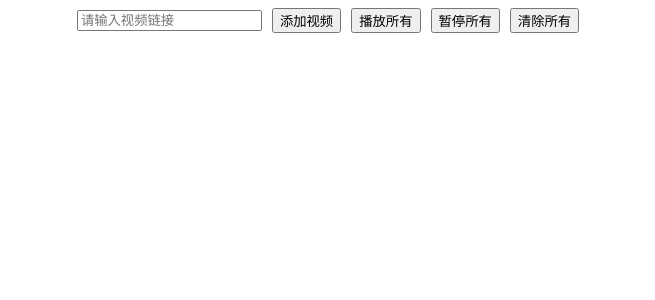
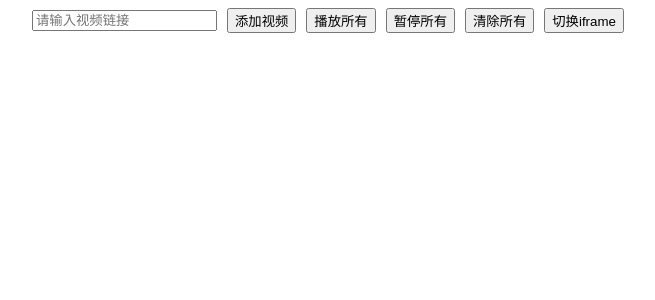
Before and after one commit to biliup-start/VideoPlayer, a Flask app: page / in a window 1280 px wide. Shown: the top 300 px of the page, without its empty margins (312-967 px from the left). Run offline with Flask 3, Linux system fonts and the light colour scheme; data that the repository does not hold is empty; some libraries are stand-ins or nearby versions.

Commit message:
修改首页显示
真最后一次修复

```diff
--- a/main.py
+++ b/main.py
@@ -83,14 +83,21 @@ def handle_bilibili(raw_link):
     return None
 
 # 检查输入是否只包含数字
-def handle_numeric(raw_link):
+def handle_numeric_bilibili(raw_link):
     if raw_link.isdigit():
         bilibili_link = f'https://live.bilibili.com/{raw_link}'
         stream_url = handle_bilibili(bilibili_link)
+        return stream_url
+    else:
+        return None
+
+def handle_numeric_iframe(raw_link):
+    if raw_link.isdigit():
+        bilibili_link = f'https://live.bilibili.com/{raw_link}'
         iframe_url = iframe_bilibili(bilibili_link)
-        return stream_url, iframe_url
+        return iframe_url
     else:
-        return None, None
+        return None
 
 # 定义处理iframe直播链接的函数
 def iframe_huya(raw_link):
@@ -123,9 +130,17 @@ def iframe():
 @app.route('/add_video', methods=['POST'])
 def add_video():
     raw_link = request.form.get('video_link')
-    bilibili_link = f'https://live.bilibili.com/{raw_link}'
-    stream_url = handle_bilibili(bilibili_link)
-    if stream_url and isinstance(stream_url, str):  # 确保stream_url是一个字符串
+    stream_url = (
+        handle_huya(raw_link) or
+        handle_douyu(raw_link) or
+        handle_twitch(raw_link) or
+        handle_douyin(raw_link) or
+        handle_cc(raw_link) or
+        handle_bilibili(raw_link) or
+        handle_numeric_bilibili(raw_link) or
+        raw_link
+    )
+    if stream_url:
         video_link = VideoLink(link=stream_url)
         db.session.add(video_link)
         db.session.commit()
@@ -136,15 +151,28 @@ def add_video():
 @app.route('/add_video_iframe', methods=['POST'])
 def add_video_iframe():
     raw_link = request.form.get('iframe_link')
-    bilibili_link = f'https://live.bilibili.com/{raw_link}'
-    iframe_url = iframe_bilibili(bilibili_link)
-    if iframe_url and isinstance(iframe_url, str):  # 确保iframe_url是一个字符串
-        iframe_link = iframeLink(link=iframe_url)
+    stream_url = (
+        iframe_huya(raw_link) or
+        iframe_bilibili(raw_link) or
+        handle_numeric_iframe(raw_link) or
+        raw_link
+    )
+    if stream_url:
+        iframe_link = iframeLink(link=stream_url)
         db.session.add(iframe_link)
         db.session.commit()
         return jsonify(id=iframe_link.id, link=iframe_link.link)
     else:
         return jsonify(error="无法获取 iframe 链接"), 400
+
+@app.route('/delete_video_iframe', methods=['POST'])
+def delete_video_iframe():
+    iframe_id = request.form.get('iframe_id')
+    iframe_link = db.session.get(iframeLink, iframe_id)
+    if iframe_link:
+        db.session.delete(iframe_link)
+        db.session.commit()
+    return jsonify(success=True)
 
 @app.route('/delete_video', methods=['POST'])
 def delete_video():
@@ -152,15 +180,6 @@ def delete_video():
     video_link = db.session.get(VideoLink, video_id)
     if video_link:
         db.session.delete(video_link)
-        db.session.commit()
-    return jsonify(success=True)
-
-@app.route('/delete_video_iframe', methods=['POST'])
-def delete_video_iframe():
-    iframe_id = request.form.get('iframe_id')
-    iframe_link = db.session.get(iframeLink, iframe_id)
-    if iframe_link:
-        db.session.delete(iframe_link)
         db.session.commit()
     return jsonify(success=True)
 
--- a/templates/iframe.html
+++ b/templates/iframe.html
@@ -60,7 +60,8 @@
         <button type="submit" style="margin-right: 10px;">添加视频</button>
         <button type="button" id="play-all" style="margin-right: 10px;">播放所有</button>
         <button type="button" id="pause-all" style="margin-right: 10px;">暂停所有</button>
-        <button type="button" id="delete-all">清除所有</button>
+        <button type="button" id="delete-all" style="margin-right: 10px;">清除所有</button>
+        <button type="button" id="delete-all" onclick="location.href='./'">切换首页</button>
     </form>
     <div class="video-container" id="video-container">
         {% for iframe_link in iframe_links %}
@@ -68,8 +69,6 @@
                 <div class="video-wrapper">{{ iframe_link.link|safe }}</div>
                 <button class="delete-button" data-id="{{ iframe_link.id }}">删除</button>
             </div>
-        {% else %}
-            <p>No iframe links found.</p>
         {% endfor %}
     </div>
     <script>
--- a/templates/index.html
+++ b/templates/index.html
@@ -52,7 +52,8 @@
         <button type="submit" style="margin-right: 10px;">添加视频</button>
         <button type="button" id="play-all" style="margin-right: 10px;">播放所有</button>
         <button type="button" id="pause-all" style="margin-right: 10px;">暂停所有</button>
-        <button type="button" id="delete-all">清除所有</button>
+        <button type="button" id="delete-all" style="margin-right: 10px;">清除所有</button>
+        <button type="button" id="delete-all" onclick="location.href='./iframe.html'">切换iframe</button>
     </form>
     <div class="video-container" id="video-container">
         {% for video_link in video_links %}
@@ -65,6 +66,22 @@
         {% endfor %}
     </div>
     <script>
+        function adjustVideoSize() {
+            var videoCount = $(".video-item").length;  // 播放器的数量
+            var videosPerRow = Math.ceil(Math.sqrt(videoCount));  // 每行的播放器数量
+            var containerWidth = $("#video-container").width();  // 容器的宽度
+
+            var videoWidth = containerWidth / videosPerRow;  // 播放器的宽度
+            var videoHeight = videoWidth * 9 / 16;  // 播放器的高度，假设宽高比为16:9
+
+            $(".video-item").each(function() {
+                $(this).css({
+                    "width": videoWidth + "px",
+                    "height": videoHeight + "px"
+                });
+            });
+        }
+
         function initializeFlvPlayer(elementId, url) {
             if (flvjs.isSupported()) {
                 var videoElement = document.getElementById(elementId);
```
